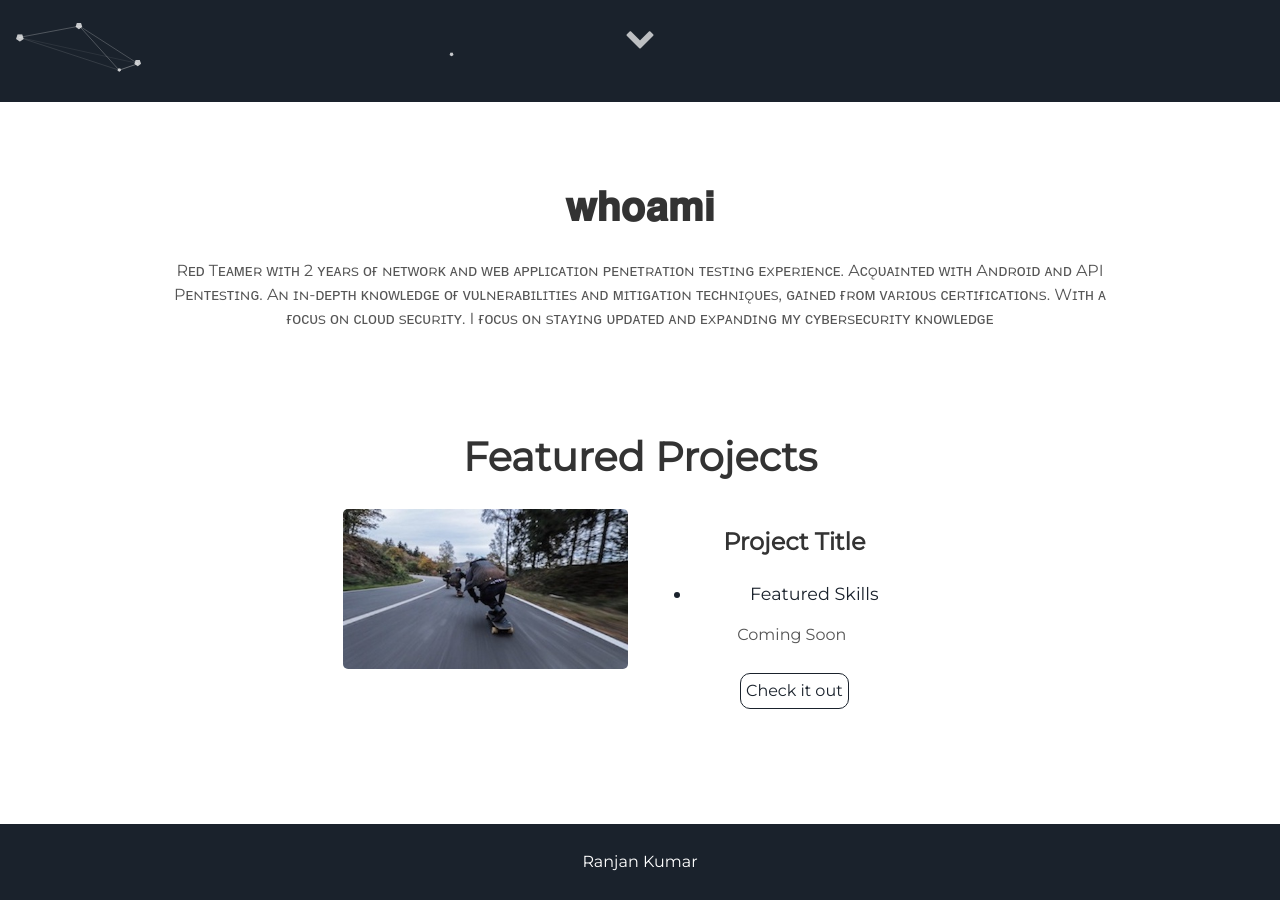
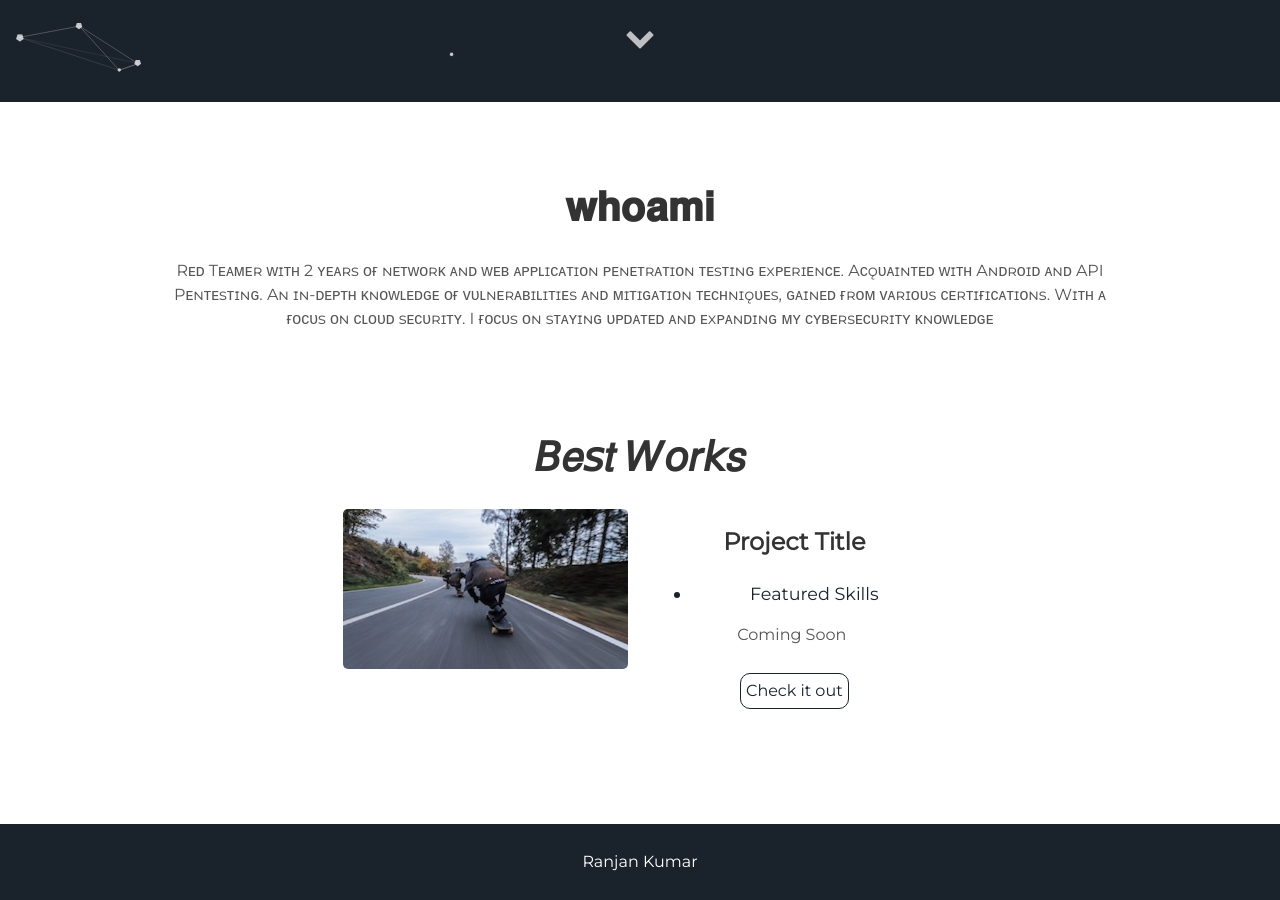
Before and after one commit to kabir0104k/whoami, a Jekyll site: the page built from index.html, in a window 1280 px wide and 900 px high, scrolled down 798 px. Built offline with Jekyll 4.4.1, drawn with Linux system fonts in a browser that asks for light colours.

Commit message:
Update projects.html

```diff
--- a/_includes/projects.html
+++ b/_includes/projects.html
@@ -1,5 +1,5 @@
 <div class="user-details">
-  <h1> Featured Projects </h1>
+  <h1> 𝘉𝑒𝘴𝑡 𝑊𝘰𝑟𝘬𝑠 </h1>
 <div class="user-projects">
   <div class="images-left">
     <img alt="kabir" src="{{ "/assets/img/skate.jpg" | prepend: site.baseurl }}" />
```
